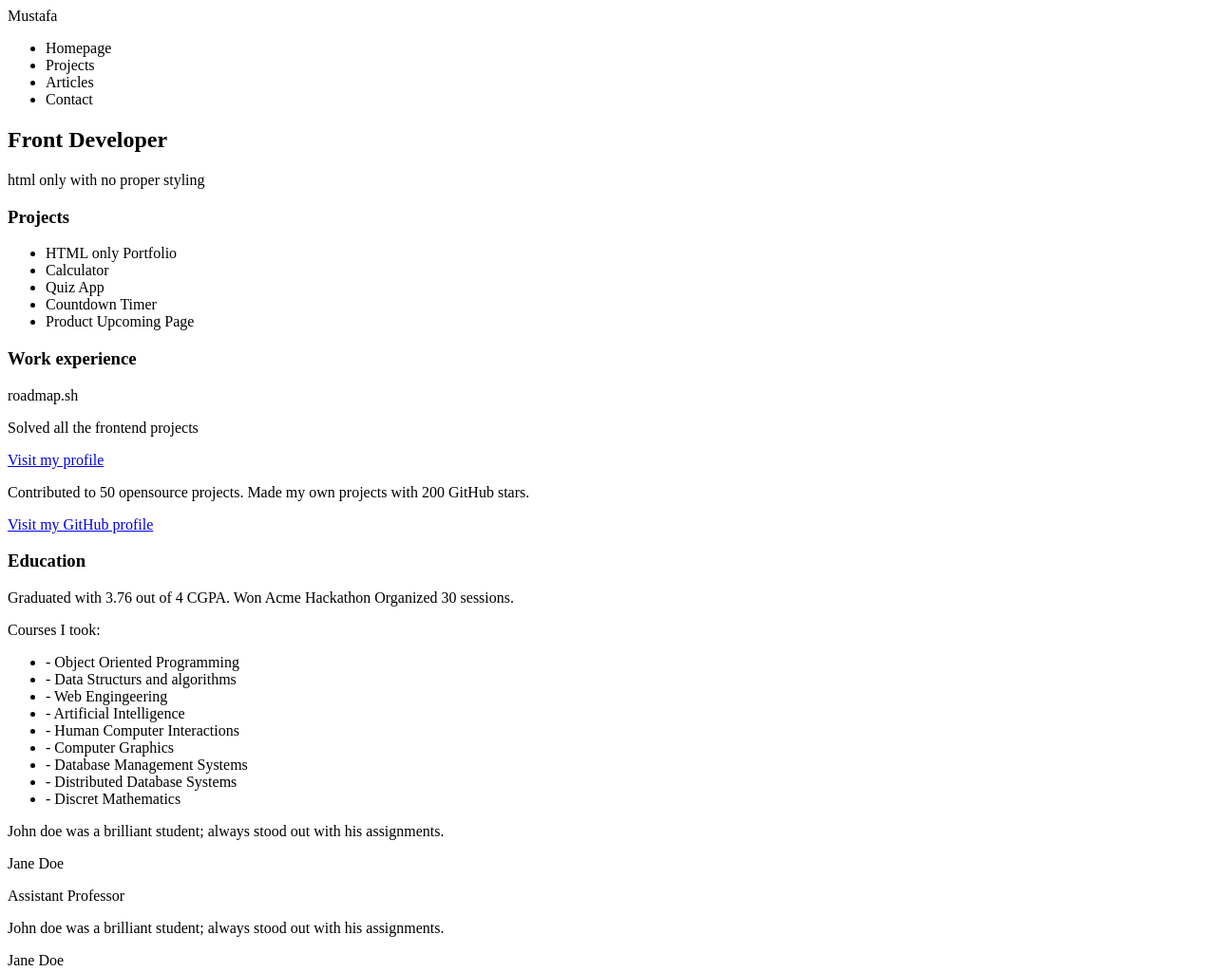
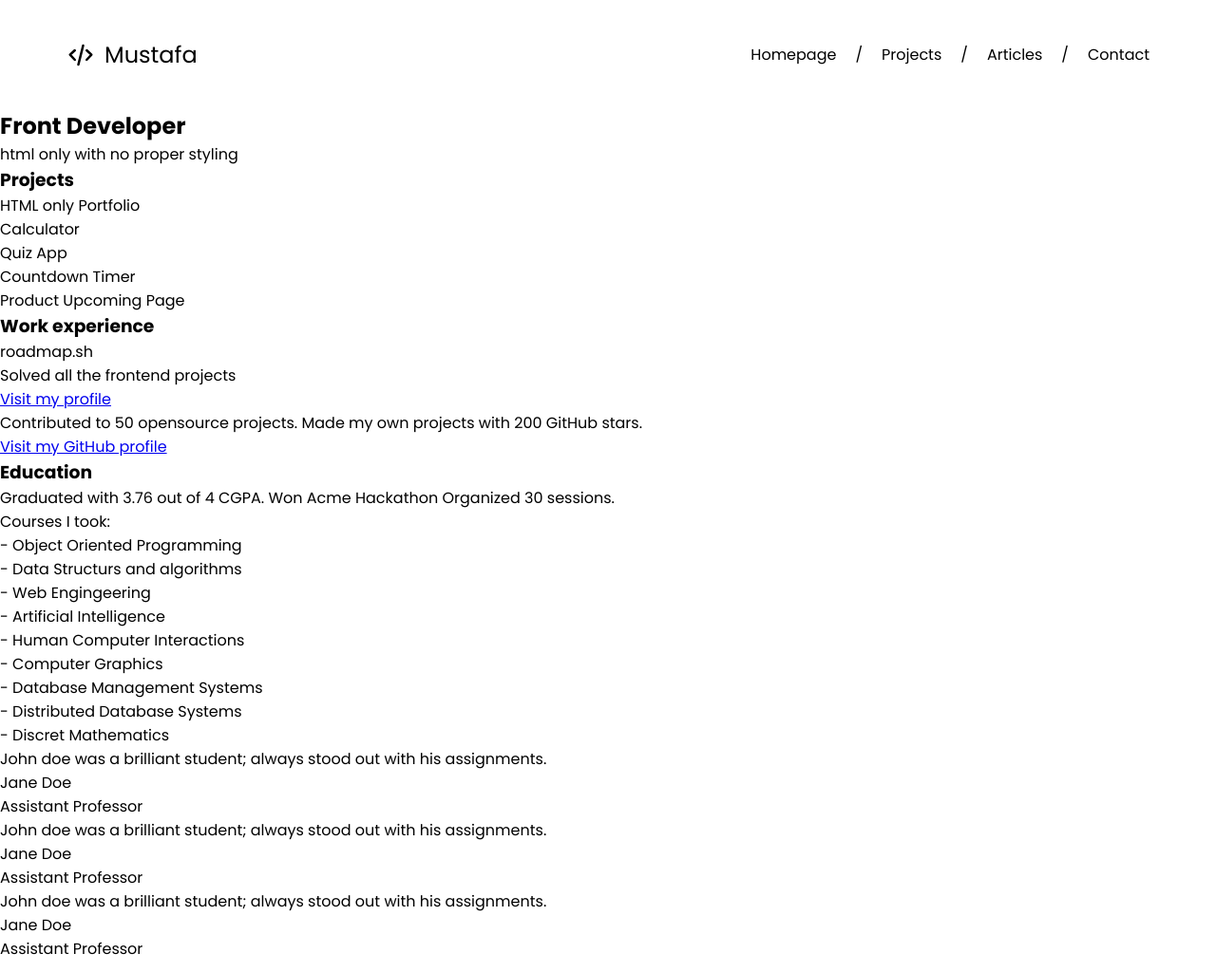
Before and after one commit to Mustafa-brscpher/Basic-HTML-Page, a plain HTML site: page index.html in a window 1280 px wide. Shown: the top 1024 px of the page at 95% size. Drawn offline with Linux system fonts and the light colour scheme.

Commit message:
header completed

```diff
--- a/index.html
+++ b/index.html
@@ -3,17 +3,26 @@
 <head>
     <meta charset="UTF-8">
     <meta name="viewport" content="width=device-width, initial-scale=1.0">
-    <title>Document</title>
+    <link rel="stylesheet" href="style.css">
+    <title>Personal Portfolio</title>
 </head>
 <body>
     <header>
-        <div>Mustafa</div>
+        <div class="logo">
+            <svg width="50px" height="30px" viewBox="0 0 24 24" fill="none" xmlns="http://www.w3.org/2000/svg">
+                <path d="M7 8L3 11.6923L7 16M17 8L21 11.6923L17 16M14 4L10 20" stroke="#000000" stroke-width="2" stroke-linecap="round" stroke-linejoin="round"/>
+            </svg>
+            <div class="name">Mustafa</div>
+        </div>
         <nav>
-            <ul>
-                <li>Homepage</li>
-                <li>Projects</li>
-                <li>Articles</li>
-                <li>Contact</li>
+            <ul class="header-links">
+                <li><a href="">Homepage</a></li>
+                <li>/</li>
+                <li><a href="">Projects</a></li>
+                <li>/</li>
+                <li><a href="">Articles</a></li>
+                <li>/</li>
+                <li><a href="">Contact</a></li>
             </ul>
         </nav>
     </header>
--- /dev/null
+++ b/style.css
@@ -0,0 +1,42 @@
+@import url('https://fonts.googleapis.com/css2?family=Open+Sans:ital,wght@0,300..800;1,300..800&family=Poppins:ital,wght@0,100;0,200;0,300;0,400;0,500;0,600;0,700;0,800;0,900;1,100;1,200;1,300;1,400;1,500;1,600;1,700;1,800;1,900&display=swap');
+*{
+    padding: 0;
+    margin: 0;
+    box-sizing: border-box;
+}
+body{
+    height: 100%;
+    width: 100%;
+    font-family: "Poppins";
+}
+header{
+    display: flex;
+    justify-content: space-between;
+    align-items: center;
+    flex-wrap: wrap;
+    padding: 40px 60px;
+}
+.header-links{
+    display: flex;
+}
+.header-links li{
+    list-style: none;
+    margin: 5px 10px;
+}
+.header-links li a{
+    text-decoration: none;
+    color: black;
+}
+
+.logo{
+    display: flex;
+    justify-content: center;
+    align-items: center;
+}
+.logo .name{
+    font-size: 24px;
+}
+
+.container{
+
+}
```
Also changed, not shown: logo.svg (added).
